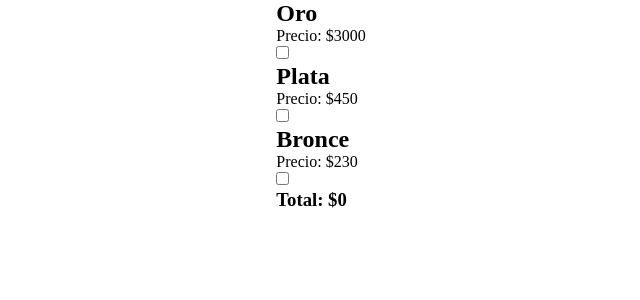
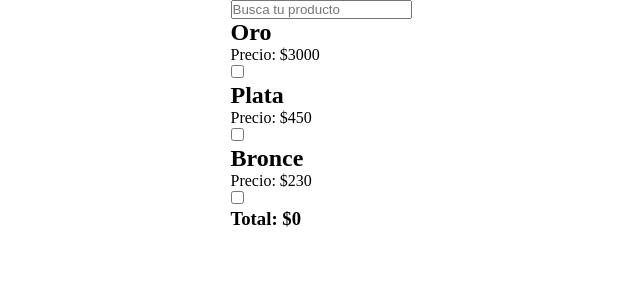
Before and after one commit to matiasgimenezagustin/UTN-ComisionNocturna-Junio, a React (Vite) app in the folder clase 19/React clases/: page / in a window 1280 px wide. Shown: the top 300 px of the page, without its empty margins (319-959 px from the left). Built offline with nearby package versions, Linux system fonts and the light colour scheme.

Commit message:
clase 22

```diff
--- a/clase 19/React clases/src/Components/ListaCartonesLoteria.jsx
+++ b/clase 19/React clases/src/Components/ListaCartonesLoteria.jsx
@@ -1,4 +1,4 @@
-import React, { useState } from 'react'
+import { useState } from 'react'
 
 const ListaCartonesLoteria = () => {
 
@@ -21,6 +21,9 @@ const ListaCartonesLoteria = () => {
     ]
 
     const [cartonesSeleccionados, setCartonesSeleccionados] = useState([])
+    const [searchString, setSearchString] =useState('')
+    const [listaProductos, setListaCartones] = useState(cartonesLoteria)
+
     const handleSelectCarton = ( id) =>{
 
 
@@ -42,12 +45,24 @@ const ListaCartonesLoteria = () => {
         })
         return total
     }
+
+    const handleFilterProducto = (evento) =>{
+        setSearchString(evento.target.value)
+
+    }
+
     console.log(cartonesSeleccionados)
     return (
         <div>
+            <div>
+                <input type="text" placeholder='Busca tu producto' value={searchString} onChange={handleFilterProducto} />
+            </div>
             {
-                cartonesLoteria.map((carton) =>(
-                    <CartonLoteria nombre={carton.nombre} id={carton.id} precio={carton.precio} handleSelectCarton={handleSelectCarton} key={carton.id}/>
+                listaProductos.filter(
+                    cartones => cartones.nombre.toLowerCase().includes(searchString.toLowerCase()) /* aca condicionamos por el string buscado */
+                )
+                .map(({nombre, id, precio }) =>(
+                    <CartonLoteria nombre={nombre} id={id} precio={precio} handleSelectCarton={handleSelectCarton} key={id}/>
                 ))
             }
             <h3>Total: ${calcularTotal()}</h3>
```
